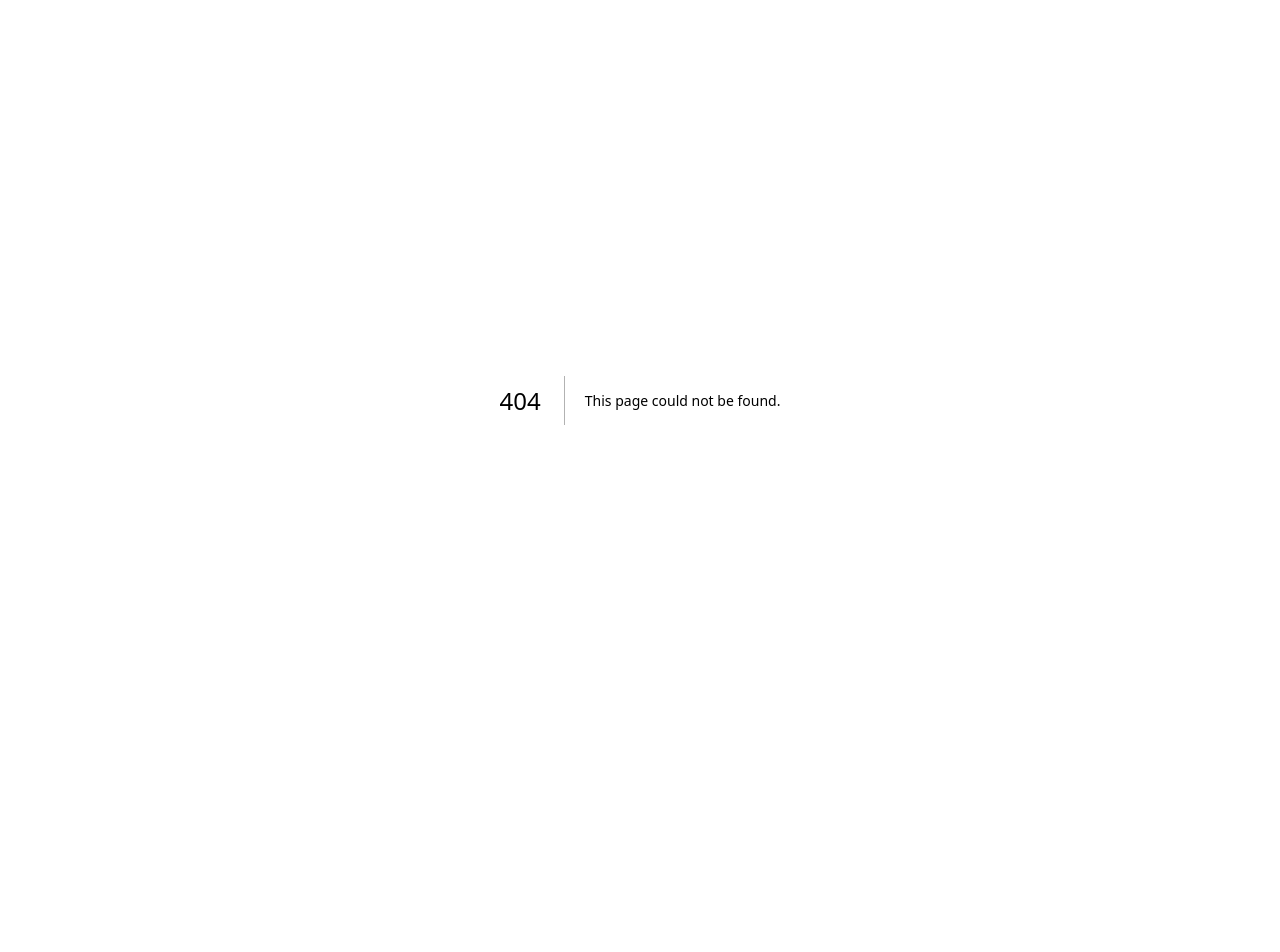
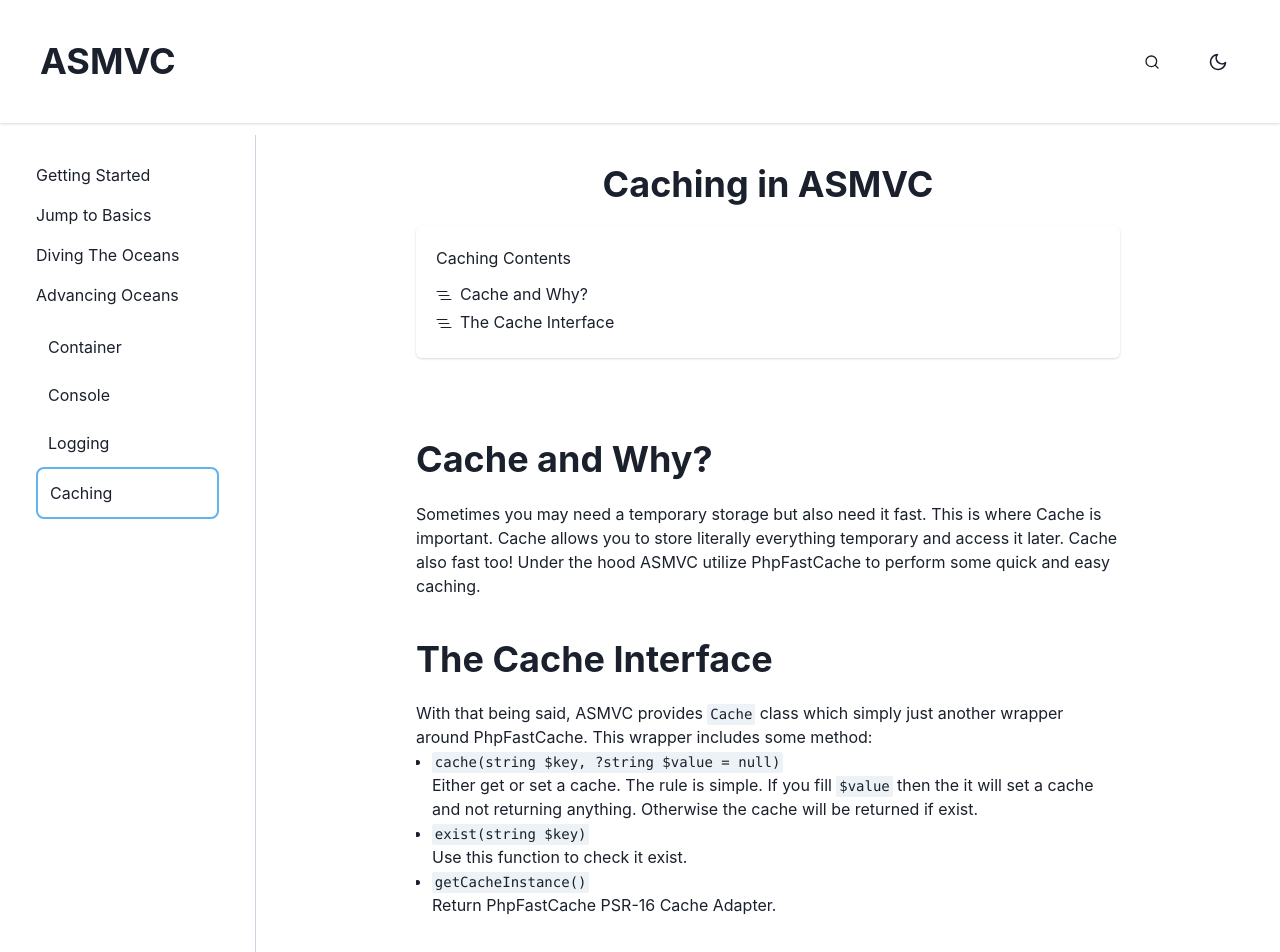
Before and after one commit to albetnov/asmvc-docs, a Next.js app: page /docs/advanced/cache in a window 1280 px wide. Before the commit this address had no page. Shown: the top 952 px of the page. Before the commit the page ends 800 px from the top, so only its background shows below. Built offline with nearby package versions, Linux system fonts and the light colour scheme.

Commit message:
feat: add cache page

```diff
--- a/Components/Docs/layoutModel.tsx
+++ b/Components/Docs/layoutModel.tsx
@@ -57,7 +57,8 @@
         definition: "Advancing Oceans", identifier: "/docs/advanced", data: [
             {title: "Container", href: "/docs/advanced/container"},
             {title: "Console", href: "/docs/advanced/console"},
-            {title: "Logging", href: "/docs/advanced/logger"}
+            {title: "Logging", href: "/docs/advanced/logger"},
+            {title: "Caching", href: "/docs/advanced/cache"}
         ]
     }
 ];
--- /dev/null
+++ b/Models/Advanced/cache.ts
@@ -0,0 +1,6 @@
+const navigations = [
+    {link: "introduction", title: "Cache and Why?"},
+    {link: "cache-interface", title: "The Cache Interface"}
+];
+
+export {navigations};
--- /dev/null
+++ b/pages/docs/advanced/cache/index.tsx
@@ -0,0 +1,40 @@
+import Layout from "../../../../Components/Docs/Layout";
+import {navigations} from "../../../../Models/Advanced/cache";
+import Section from "../../../../Components/Docs/Section";
+import {Code, Link, ListItem, Text, UnorderedList} from "@chakra-ui/react";
+
+export default function Cache() {
+    return (
+        <Layout title="Caching" subTitle="Caching in ASMVC" navigations={navigations} navigatorTitle="Caching Contents">
+            <Section navigator={navigations[0]}>
+                <Text>
+                    Sometimes you may need a temporary storage but also need it fast. This is where Cache is important.
+                    Cache allows you to store literally everything temporary and access it later. Cache also fast too!
+                    Under the hood ASMVC utilize <Link href="https://www.phpfastcache.com/">PhpFastCache</Link> to
+                    perform some quick and easy caching.
+                </Text>
+            </Section>
+            <Section navigator={navigations[1]}>
+                <Text>
+                    With that being said, ASMVC provides <Code>Cache</Code> class which simply just another wrapper
+                    around PhpFastCache. This wrapper includes some method:
+                </Text>
+                <UnorderedList>
+                    <ListItem>
+                        <Code>cache(string $key, ?string $value = null)</Code>
+                        <Text>Either get or set a cache. The rule is simple. If you fill <Code>$value</Code> then the it
+                            will set a cache and not returning anything. Otherwise the cache will be returned if exist.</Text>
+                    </ListItem>
+                    <ListItem>
+                        <Code>exist(string $key)</Code>
+                        <Text>Use this function to check it exist.</Text>
+                    </ListItem>
+                    <ListItem>
+                        <Code>getCacheInstance()</Code>
+                        <Text>Return PhpFastCache PSR-16 Cache Adapter.</Text>
+                    </ListItem>
+                </UnorderedList>
+            </Section>
+        </Layout>
+    );
+}
```
